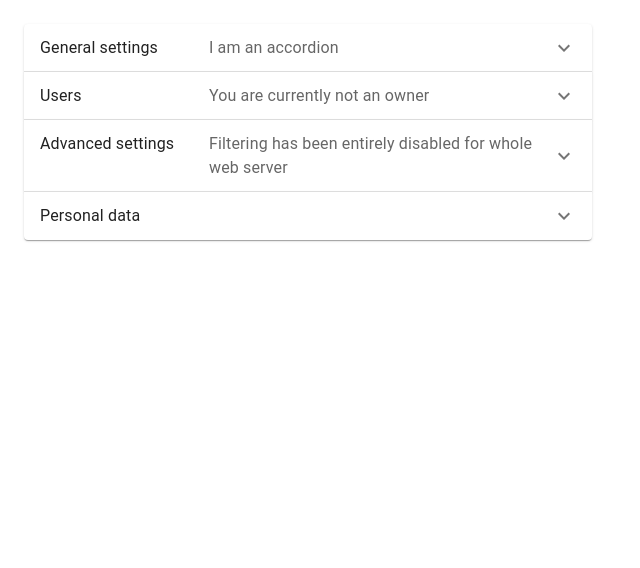
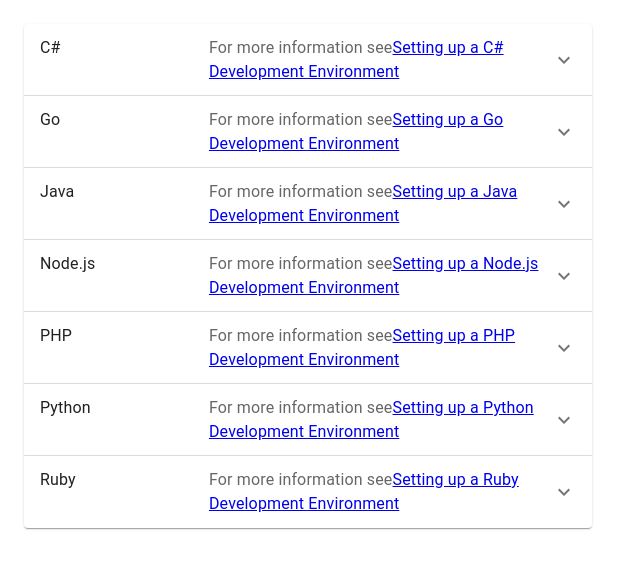
Before and after one commit to cloudpbx/fullstack_example, a React (Create React App) app in the folder frontend/: page / in a window 1280 px wide. Shown: the top 568 px of the page, without its empty margins (0-640 px from the left). Built offline with nearby package versions, Linux system fonts and the light colour scheme.

Commit message:
Dispay languages

```diff
--- a/frontend/src/App.js
+++ b/frontend/src/App.js
@@ -22,7 +22,9 @@
 		<StyledGridWrapper container direction='column'>
 			<StyledBoxContainer>
 
-			<LanguageAccordion />
+			<LanguageAccordion
+				languages={languages}
+			/>
 
 			</StyledBoxContainer>
 		</StyledGridWrapper>
--- a/frontend/src/components/LanguageAccordion.js
+++ b/frontend/src/components/LanguageAccordion.js
@@ -5,7 +5,8 @@
 import Typography from '@mui/material/Typography';
 import ExpandMoreIcon from '@mui/icons-material/ExpandMore';
 
-const LanguageAccordion = () => {
+const LanguageAccordion = (props) => {
+	const { languages } = props;
   const [expanded, setExpanded] = React.useState(false);
 
   const handleChange = (panel) => (event, isExpanded) => {
@@ -14,17 +15,26 @@
 
   return (
     <div>
-      <Accordion expanded={expanded === 'panel1'} onChange={handleChange('panel1')}>
+			{languages.map(language => Object.keys(language).map((label, index) => {
+				const moreInfo = language[label];
+				return (
+
+					<Accordion key={index} expanded={expanded === label} onChange={handleChange(label)}>
+
 						<AccordionSummary
 							expandIcon={<ExpandMoreIcon />}
 							aria-controls="panel1bh-content"
 							id="panel1bh-header"
 						>
 							<Typography sx={{ width: '33%', flexShrink: 0 }}>
-            General settings
+								{label}
 							</Typography>
-          <Typography sx={{ color: 'text.secondary' }}>I am an accordion</Typography>
+							<Typography sx={{ color: 'text.secondary' }}>
+									For more information see
+									<a href={moreInfo} target="_blank" rel="noreferrer">{`Setting up a ${label} Development Environment`}</a>
+							</Typography>
 						</AccordionSummary>
+
 						<AccordionDetails>
 							<Typography>
 								Nulla facilisi. Phasellus sollicitudin nulla et quam mattis feugiat.
@@ -32,60 +42,8 @@
 							</Typography>
 						</AccordionDetails>
 					</Accordion>
-      <Accordion expanded={expanded === 'panel2'} onChange={handleChange('panel2')}>
-        <AccordionSummary
-          expandIcon={<ExpandMoreIcon />}
-          aria-controls="panel2bh-content"
-          id="panel2bh-header"
-        >
-          <Typography sx={{ width: '33%', flexShrink: 0 }}>Users</Typography>
-          <Typography sx={{ color: 'text.secondary' }}>
-            You are currently not an owner
-          </Typography>
-        </AccordionSummary>
-        <AccordionDetails>
-          <Typography>
-            Donec placerat, lectus sed mattis semper, neque lectus feugiat lectus,
-            varius pulvinar diam eros in elit. Pellentesque convallis laoreet
-            laoreet.
-          </Typography>
-        </AccordionDetails>
-      </Accordion>
-      <Accordion expanded={expanded === 'panel3'} onChange={handleChange('panel3')}>
-        <AccordionSummary
-          expandIcon={<ExpandMoreIcon />}
-          aria-controls="panel3bh-content"
-          id="panel3bh-header"
-        >
-          <Typography sx={{ width: '33%', flexShrink: 0 }}>
-            Advanced settings
-          </Typography>
-          <Typography sx={{ color: 'text.secondary' }}>
-            Filtering has been entirely disabled for whole web server
-          </Typography>
-        </AccordionSummary>
-        <AccordionDetails>
-          <Typography>
-            Nunc vitae orci ultricies, auctor nunc in, volutpat nisl. Integer sit
-            amet egestas eros, vitae egestas augue. Duis vel est augue.
-          </Typography>
-        </AccordionDetails>
-      </Accordion>
-      <Accordion expanded={expanded === 'panel4'} onChange={handleChange('panel4')}>
-        <AccordionSummary
-          expandIcon={<ExpandMoreIcon />}
-          aria-controls="panel4bh-content"
-          id="panel4bh-header"
-        >
-          <Typography sx={{ width: '33%', flexShrink: 0 }}>Personal data</Typography>
-        </AccordionSummary>
-        <AccordionDetails>
-          <Typography>
-            Nunc vitae orci ultricies, auctor nunc in, volutpat nisl. Integer sit
-            amet egestas eros, vitae egestas augue. Duis vel est augue.
-          </Typography>
-        </AccordionDetails>
-      </Accordion>
+				)
+			}))}
     </div>
   );
 }
```
Lines whose indentation alone changed are shown as unchanged.
